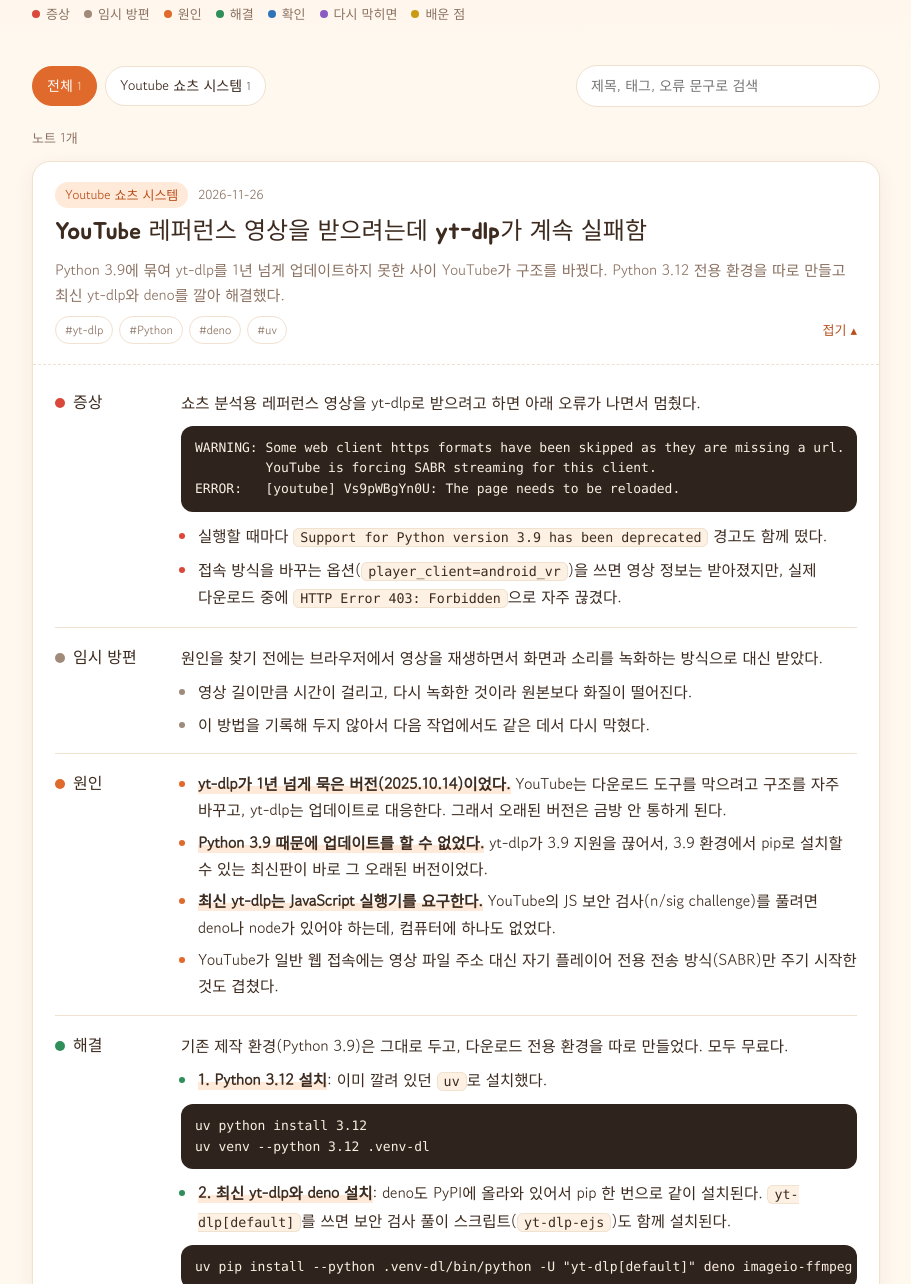
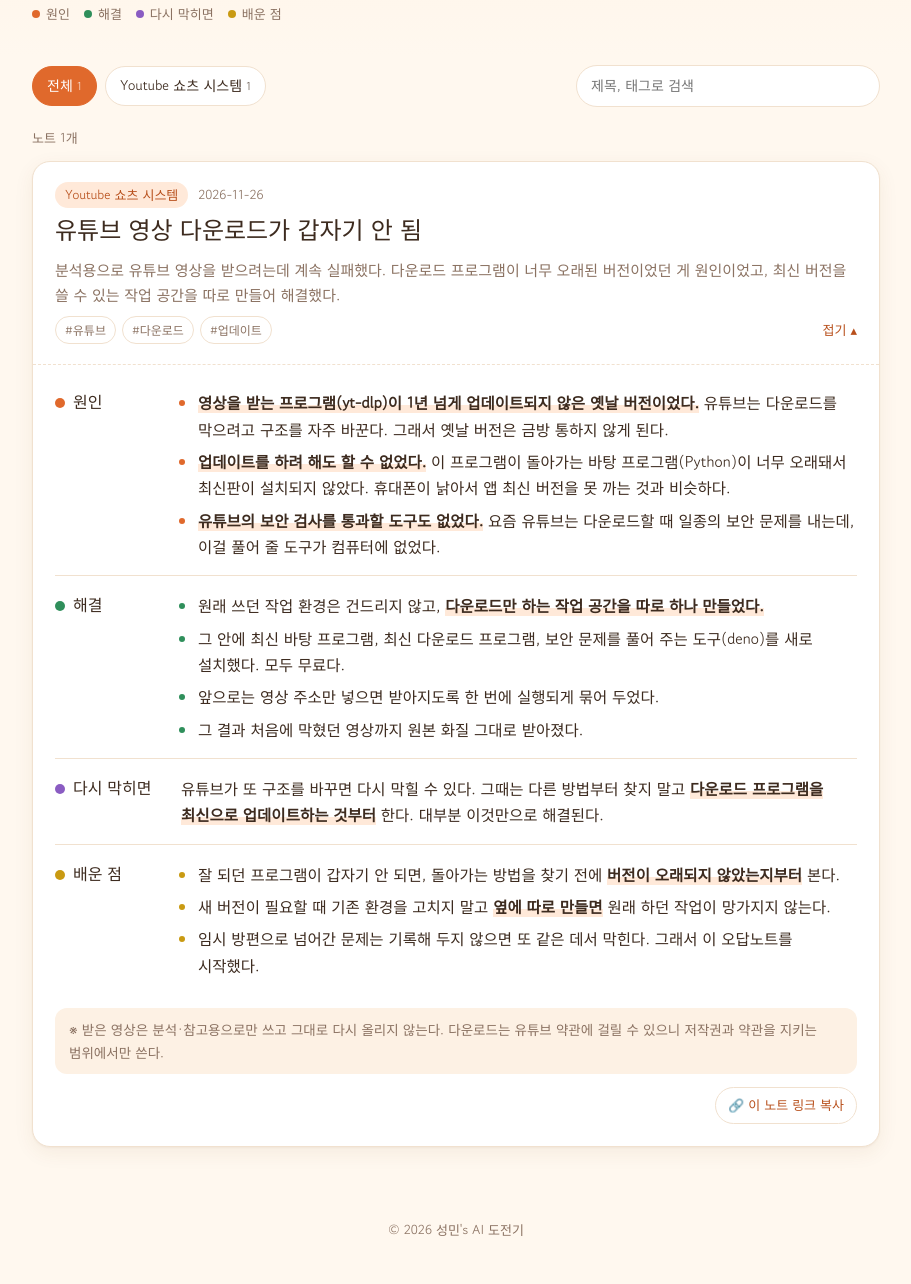
Before and after one commit to smlee-korea/smlee-korea.github.io, a plain HTML site: page notes/index.html in a window 1280 px wide. Shown: the part 249-1533 px from the top of the page, without its empty margins (184-1095 px from the left). Drawn offline with Linux system fonts and the light colour scheme; a web font is replaced by a local one.

Commit message:
오답노트: 원인·해결·다시 막히면·배운 점만 남기고 쉬운 말로 다시 씀
- 증상·임시 방편·확인 단계 제거
- 첫 노트를 코딩을 몰라도 이해할 수 있는 표현으로 수정
- 검색창 안내 문구 정리

Co-Authored-By: Claude Opus 5.5 <noreply@anthropic.com>

```diff
--- a/data/notes.js
+++ b/data/notes.js
@@ -2,67 +2,45 @@
  * 오답노트 목록 (notes/index.html이 이 파일을 읽어 화면을 그린다)
  * 새 노트를 추가할 때는 NOTES 배열 맨 앞에 항목 하나를 넣으면 된다.
  *
+ * 노트 한 장 = 원인 / 해결 / 다시 막히면 / 배운 점
+ * 쓰는 원칙
+ *   - AI나 코딩을 모르는 사람이 읽어도 "아 이렇게 해결했구나" 하고 이해할 수 있게 쉬운 말로 쓴다.
+ *   - 명령어·코드는 꼭 필요할 때만 넣는다.
+ *   - 공개 사이트이므로 내 컴퓨터 경로, IP, 계정 정보는 적지 않는다.
+ *
  * 글 안에서 쓸 수 있는 표기
- *   - `코드`        : 한 줄 안의 명령어·파일명
- *   - { code: "…" } : 여러 줄 코드 블록 (배열 원소로 넣는다)
+ *   - **굵게**      : 핵심 문장 강조
  *   - "· 항목"      : 점으로 시작하는 줄은 목록으로 보인다
- *
- * 공개 사이트이므로 내 컴퓨터 경로(/Users/...), IP, 계정 정보는 적지 않는다.
+ *   - `코드`, { code: "…" } : 꼭 필요할 때만
  */
 
 window.NOTES = [
   {
     id: "youtube-download-ytdlp",
-    title: "YouTube 레퍼런스 영상을 받으려는데 yt-dlp가 계속 실패함",
+    title: "유튜브 영상 다운로드가 갑자기 안 됨",
     project: "Youtube 쇼츠 시스템",
     date: "2026-11-26",
-    tags: ["yt-dlp", "Python", "deno", "uv"],
-    oneline: "Python 3.9에 묶여 yt-dlp를 1년 넘게 업데이트하지 못한 사이 YouTube가 구조를 바꿨다. Python 3.12 전용 환경을 따로 만들고 최신 yt-dlp와 deno를 깔아 해결했다.",
-    symptom: [
-      "쇼츠 분석용 레퍼런스 영상을 yt-dlp로 받으려고 하면 아래 오류가 나면서 멈췄다.",
-      { code:
-        "WARNING: Some web client https formats have been skipped as they are missing a url.\n" +
-        "         YouTube is forcing SABR streaming for this client.\n" +
-        "ERROR:   [youtube] Vs9pWBgYn0U: The page needs to be reloaded." },
-      "· 실행할 때마다 `Support for Python version 3.9 has been deprecated` 경고도 함께 떴다.",
-      "· 접속 방식을 바꾸는 옵션(`player_client=android_vr`)을 쓰면 영상 정보는 받아졌지만, 실제 다운로드 중에 `HTTP Error 403: Forbidden`으로 자주 끊겼다.",
-    ],
-    workaround: [
-      "원인을 찾기 전에는 브라우저에서 영상을 재생하면서 화면과 소리를 녹화하는 방식으로 대신 받았다.",
-      "· 영상 길이만큼 시간이 걸리고, 다시 녹화한 것이라 원본보다 화질이 떨어진다.",
-      "· 이 방법을 기록해 두지 않아서 다음 작업에서도 같은 데서 다시 막혔다.",
-    ],
+    tags: ["유튜브", "다운로드", "업데이트"],
+    oneline: "분석용으로 유튜브 영상을 받으려는데 계속 실패했다. 다운로드 프로그램이 너무 오래된 버전이었던 게 원인이었고, 최신 버전을 쓸 수 있는 작업 공간을 따로 만들어 해결했다.",
     cause: [
-      "· **yt-dlp가 1년 넘게 묵은 버전(2025.10.14)이었다.** YouTube는 다운로드 도구를 막으려고 구조를 자주 바꾸고, yt-dlp는 업데이트로 대응한다. 그래서 오래된 버전은 금방 안 통하게 된다.",
-      "· **Python 3.9 때문에 업데이트를 할 수 없었다.** yt-dlp가 3.9 지원을 끊어서, 3.9 환경에서 pip로 설치할 수 있는 최신판이 바로 그 오래된 버전이었다.",
-      "· **최신 yt-dlp는 JavaScript 실행기를 요구한다.** YouTube의 JS 보안 검사(n/sig challenge)를 풀려면 deno나 node가 있어야 하는데, 컴퓨터에 하나도 없었다.",
-      "· YouTube가 일반 웹 접속에는 영상 파일 주소 대신 자기 플레이어 전용 전송 방식(SABR)만 주기 시작한 것도 겹쳤다.",
+      "· **영상을 받는 프로그램(yt-dlp)이 1년 넘게 업데이트되지 않은 옛날 버전이었다.** 유튜브는 다운로드를 막으려고 구조를 자주 바꾼다. 그래서 옛날 버전은 금방 통하지 않게 된다.",
+      "· **업데이트를 하려 해도 할 수 없었다.** 이 프로그램이 돌아가는 바탕 프로그램(Python)이 너무 오래돼서 최신판이 설치되지 않았다. 휴대폰이 낡아서 앱 최신 버전을 못 까는 것과 비슷하다.",
+      "· **유튜브의 보안 검사를 통과할 도구도 없었다.** 요즘 유튜브는 다운로드할 때 일종의 보안 문제를 내는데, 이걸 풀어 줄 도구가 컴퓨터에 없었다.",
     ],
     fix: [
-      "기존 제작 환경(Python 3.9)은 그대로 두고, 다운로드 전용 환경을 따로 만들었다. 모두 무료다.",
-      "· **1. Python 3.12 설치**: 이미 깔려 있던 `uv`로 설치했다.",
-      { code: "uv python install 3.12\nuv venv --python 3.12 .venv-dl" },
-      "· **2. 최신 yt-dlp와 deno 설치**: deno도 PyPI에 올라와 있어서 pip 한 번으로 같이 설치된다. `yt-dlp[default]`를 쓰면 보안 검사 풀이 스크립트(`yt-dlp-ejs`)도 함께 설치된다.",
-      { code: "uv pip install --python .venv-dl/bin/python -U \"yt-dlp[default]\" deno imageio-ffmpeg" },
-      "· **3. 다운로드 스크립트로 묶기**: `download.sh <영상ID>` 한 줄로 받게 만들었다. deno를 찾을 수 있게 가상환경의 `bin` 폴더를 PATH 앞에 두고, 편집 호환성을 위해 H.264+AAC 형식을 먼저 고르게 했다. 기본값으로 받으면 AV1 코덱이 와서 이렇게 했다.",
-      { code: "yt-dlp -f \"bv*[vcodec^=avc1]+ba[acodec^=mp4a]/bv*+ba/b\" \\\n  --merge-output-format mp4 -o \"%(id)s.%(ext)s\" -- <영상ID>" },
-    ],
-    verify: [
-      "우회 옵션 없이 기본 설정으로 받아 봤다.",
-      "· 10.5초 쇼츠: 성공. 1080×1920, 소리 정상, 화면 캡처로도 확인했다.",
-      "· 처음에 막혔던 48초 쇼츠: 성공. 녹화본이 아닌 원본으로 받아졌다.",
-      "· 로그에 `Solving JS challenges using deno`가 찍혀 deno가 보안 검사를 직접 푼 것을 확인했다.",
+      "· 원래 쓰던 작업 환경은 건드리지 않고, **다운로드만 하는 작업 공간을 따로 하나 만들었다.**",
+      "· 그 안에 최신 바탕 프로그램, 최신 다운로드 프로그램, 보안 문제를 풀어 주는 도구(deno)를 새로 설치했다. 모두 무료다.",
+      "· 앞으로는 영상 주소만 넣으면 받아지도록 한 번에 실행되게 묶어 두었다.",
+      "· 그 결과 처음에 막혔던 영상까지 원본 화질 그대로 받아졌다.",
     ],
     again: [
-      "YouTube가 또 구조를 바꾸면 다시 막힐 수 있다. 그때는 우회 방법부터 찾지 말고, 먼저 업데이트부터 한다.",
-      { code: "uv pip install --python .venv-dl/bin/python -U \"yt-dlp[default]\" deno" },
-      "· 그래도 안 되면 `yt-dlp -v`로 `JS runtimes:` 줄에 deno가 잡히는지 확인한다.",
+      "유튜브가 또 구조를 바꾸면 다시 막힐 수 있다. 그때는 다른 방법부터 찾지 말고 **다운로드 프로그램을 최신으로 업데이트하는 것부터** 한다. 대부분 이것만으로 해결된다.",
     ],
     lesson: [
-      "· 도구가 갑자기 안 되면 우회 방법보다 **버전부터** 확인한다. 이번에는 오래된 Python이 업데이트를 막고 있던 게 진짜 원인이었다.",
-      "· 시스템 Python을 건드리지 않고 **용도별 가상환경을 따로 만들면** 기존 작업을 망가뜨리지 않고 새 버전을 쓸 수 있다.",
-      "· 임시 방편은 기록해 두지 않으면 다음에도 같은 자리에서 막힌다. 그래서 이 오답노트를 시작했다.",
+      "· 잘 되던 프로그램이 갑자기 안 되면, 돌아가는 방법을 찾기 전에 **버전이 오래되지 않았는지부터** 본다.",
+      "· 새 버전이 필요할 때 기존 환경을 고치지 말고 **옆에 따로 만들면** 원래 하던 작업이 망가지지 않는다.",
+      "· 임시 방편으로 넘어간 문제는 기록해 두지 않으면 또 같은 데서 막힌다. 그래서 이 오답노트를 시작했다.",
     ],
-    note: "받은 영상은 분석·레퍼런스용으로만 쓰고 그대로 다시 올리지 않는다. 다운로드는 YouTube 약관에 걸릴 수 있으니 저작권과 약관을 지키는 범위에서만 쓴다.",
+    note: "받은 영상은 분석·참고용으로만 쓰고 그대로 다시 올리지 않는다. 다운로드는 유튜브 약관에 걸릴 수 있으니 저작권과 약관을 지키는 범위에서만 쓴다.",
   },
 ];
--- a/notes/index.html
+++ b/notes/index.html
@@ -28,11 +28,8 @@
       --shadow: 0 1px 2px rgba(120, 70, 30, .05), 0 6px 20px rgba(120, 70, 30, .07);
       --radius: 18px;
       /* 단계별 표시 색 */
-      --s-symptom: #d9483b;
-      --s-work: #a08a7a;
       --s-cause: #e0692c;
       --s-fix: #2f8f5b;
-      --s-verify: #2f73b8;
       --s-again: #8a5cc2;
       --s-lesson: #c99a12;
       --mono: ui-monospace, "SF Mono", Menlo, Consolas, monospace;
@@ -138,7 +135,7 @@
   <main class="wrap">
     <div class="toolbar">
       <div class="filters" id="filters" aria-label="프로젝트별 보기"></div>
-      <input class="search" id="search" type="search" placeholder="제목, 태그, 오류 문구로 검색" aria-label="검색">
+      <input class="search" id="search" type="search" placeholder="제목, 태그로 검색" aria-label="검색">
     </div>
     <p class="count" id="count"></p>
     <div class="list" id="list"></div>
@@ -151,11 +148,8 @@
     (() => {
       const NOTES = (window.NOTES || []).slice().sort((a, b) => (b.date || "").localeCompare(a.date || ""));
       const STEPS = [
-        ["symptom", "증상", "--s-symptom"],
-        ["workaround", "임시 방편", "--s-work"],
         ["cause", "원인", "--s-cause"],
         ["fix", "해결", "--s-fix"],
-        ["verify", "확인", "--s-verify"],
         ["again", "다시 막히면", "--s-again"],
         ["lesson", "배운 점", "--s-lesson"],
       ];
```
Also changed, not shown: data/works.js (+4 -5 lines).
